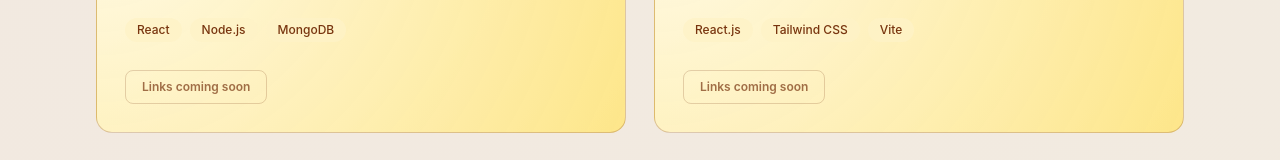
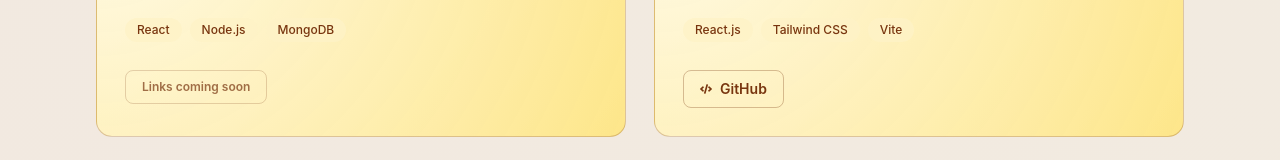
Before and after one commit to sarthakjainbajaj-hash/portfolio, a React (Vite) app: page / in a window 1280 px wide. Shown: the part 2561-2721 px from the top of the page. Built offline with nearby package versions, Linux system fonts and the light colour scheme.

Commit message:
Update portfolio website github link

```diff
--- a/src/data.js
+++ b/src/data.js
@@ -39,7 +39,7 @@ export const projects = [
       "Modern responsive portfolio with dark mode, smooth scrolling, and reusable React components.",
     techStack: ["React.js", "Tailwind CSS", "Vite"],
     liveUrl: "",
-    githubUrl: "",
+    githubUrl: "https://github.com/sarthakjainbajaj-hash/portfolio",
   },
 ];
 
```
